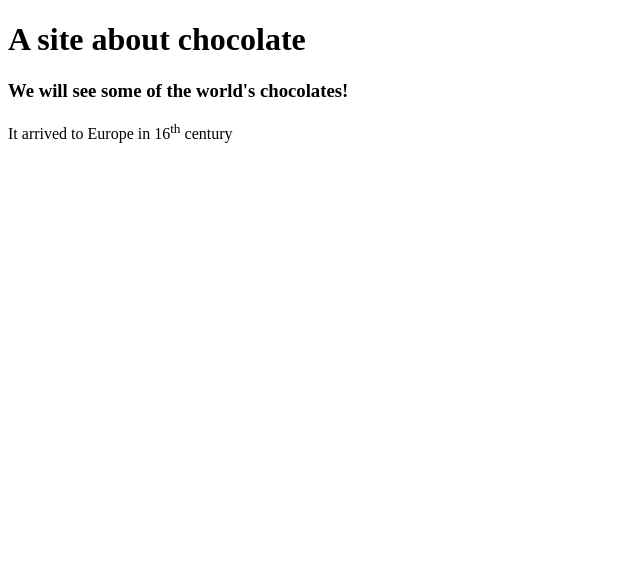
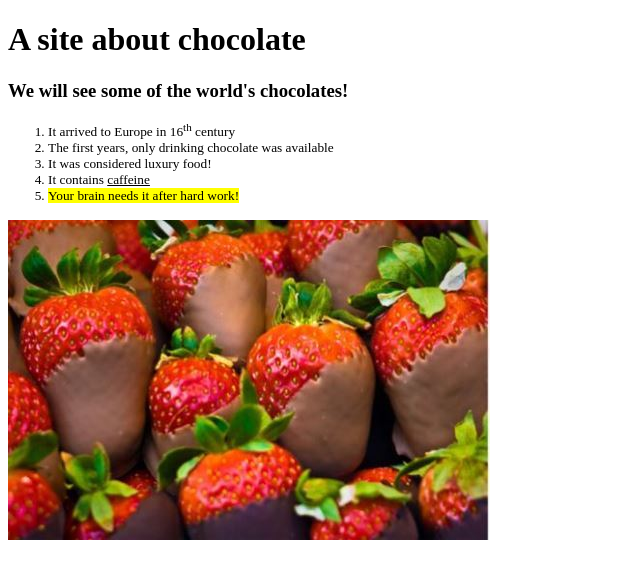
Before and after one commit to flopifer/florenciaWEB2GitTest, a plain HTML site: page index.html in a window 1280 px wide. Shown: the whole page, without its empty margins (0-640 px from the left). Drawn offline with Linux system fonts and the light colour scheme.

Commit message:
Introduction to WEB tools Assignment 1.

```diff
--- a/index.html
+++ b/index.html
@@ -5,7 +5,7 @@
     <meta charset="UTF-8">
     <meta name="viewport" content="width=device-width, initial-scale=1.0">
     <title>Choco home</title>
-    <link rel = "stylesheet" type = "text/css" href ="CSS/mystyles.css">
+    <link rel="stylesheet" type="text/css" href="CSS/mystyles.css">
 </head>
 
 <body>
@@ -13,7 +13,17 @@
         <h1>A site about chocolate</h1>
         <h3>We will see some of the world's chocolates!</h3>
     </div>
-    <p>It arrived to Europe in 16<sup>th</sup> century</p>
+    <ol><small>
+            <li>It arrived to Europe in 16<sup>th</sup> century</li>
+            <li>The first years, only drinking chocolate was available</li>
+            <li>It was considered luxury food!</li>
+            <li>It contains <ins>caffeine</ins></li>
+            <li><mark>Your brain needs it after hard work!</mark></li>
+        </small>
+    </ol>
+    <a href="https://en.wikipedia.org/wiki/Chocolate" target="_blank">
+        <img src="images/chocolatethings.jpg" alt="Strawberry with chocolate" title="Gourmet Choolate-Covered Strawberry">
+    </a>
 </body>
 
 </html>
```
Also changed, not shown: images/chocolatethings.jpg (added).
